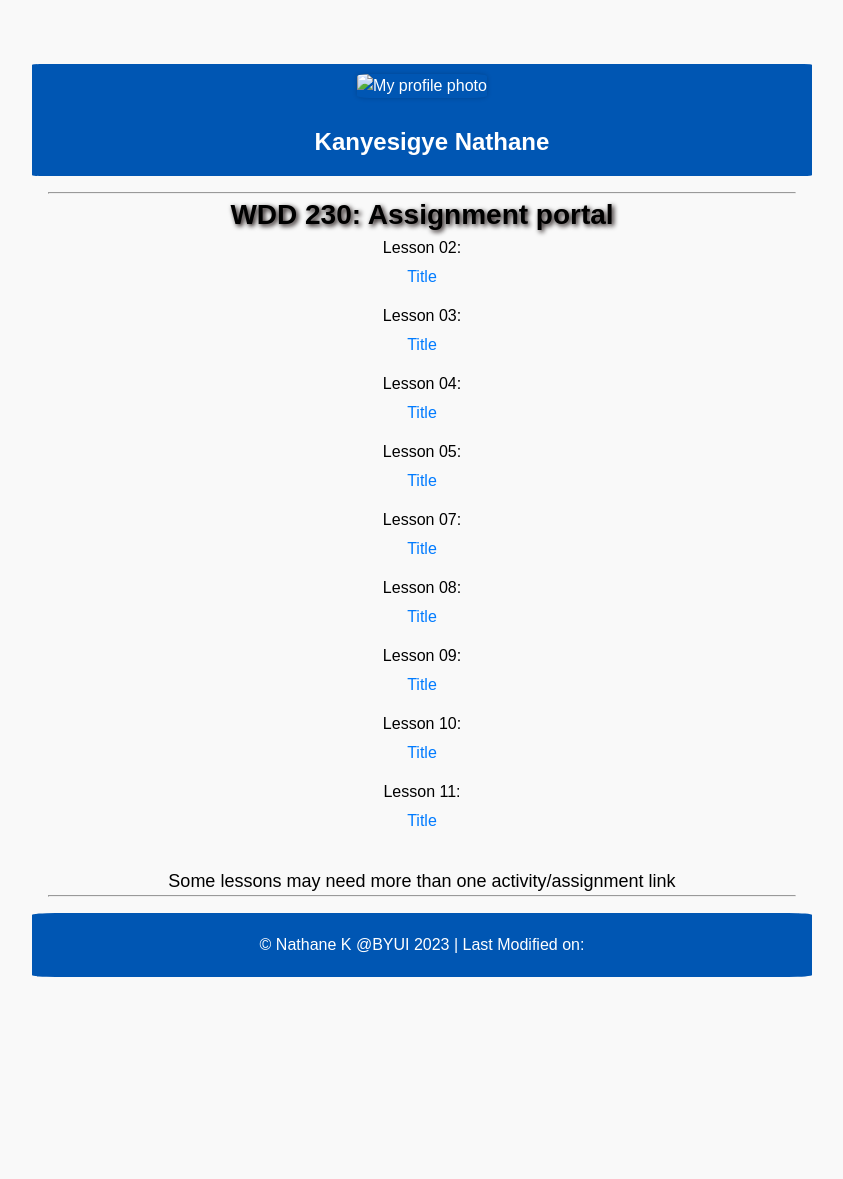
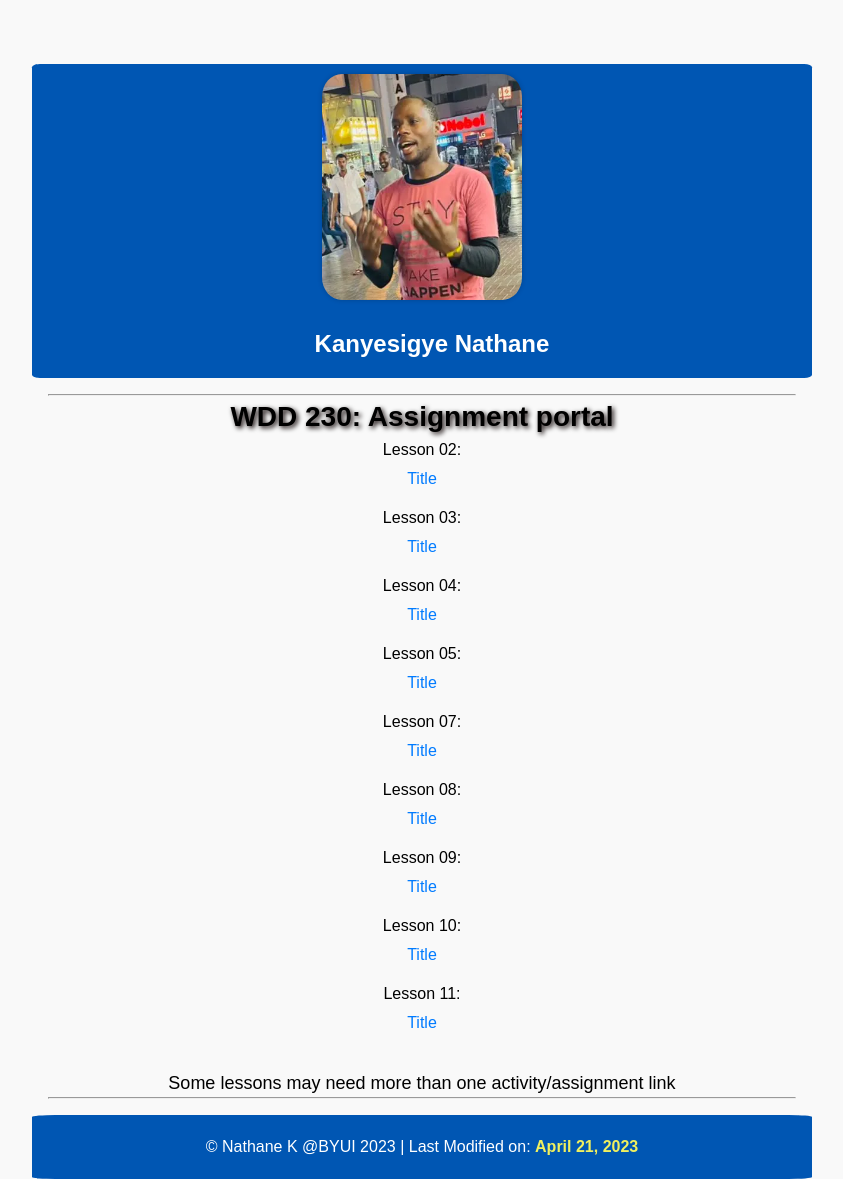
Before and after one commit to Katambuka/wdd230, a plain HTML site: page index.html in a window 1280 px wide. Shown: the whole page, without its empty margins (218-1061 px from the left). Before the commit the page ends 977 px from the top, so only its background shows below. Drawn offline with nearby package versions, Linux system fonts and the light colour scheme; the site is published under a folder, as on GitHub Pages, so addresses that start at the root find nothing.

Commit message:
htmlimage updates

```diff
--- a/index.html
+++ b/index.html
@@ -20,7 +20,7 @@
     <header class="header">
       <div class="container">
         <picture
-          ><img src="/lesson1/images/2023-1.webp" alt="My profile photo" class="profile-photo"></picture>
+          ><img src="lesson1/images/2023-1.webp" alt="My profile photo" class="profile-photo"></picture>
         <h1 class="header-title">Kanyesigye Nathane</h1>
       </div>
     </header>
@@ -66,6 +66,6 @@
     <footer class="footer">
         &copy; Nathane K @BYUI 2023 | Last Modified on: <span id="lastmodified" class="footer-modified"></span>
     </footer>
-    <script src="/lesson1/script/main.js"></script>
+    <script src="lesson1/script/main.js"></script>
   </body>
 </html>
```
